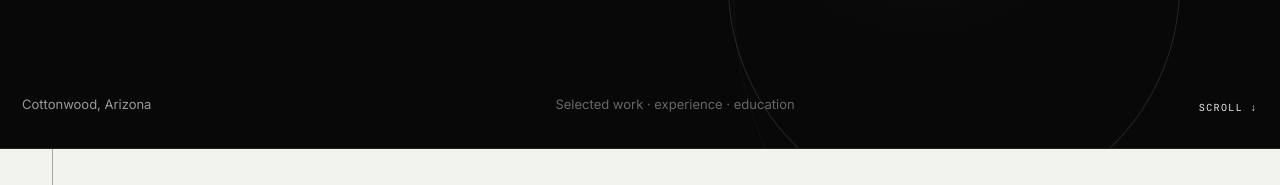
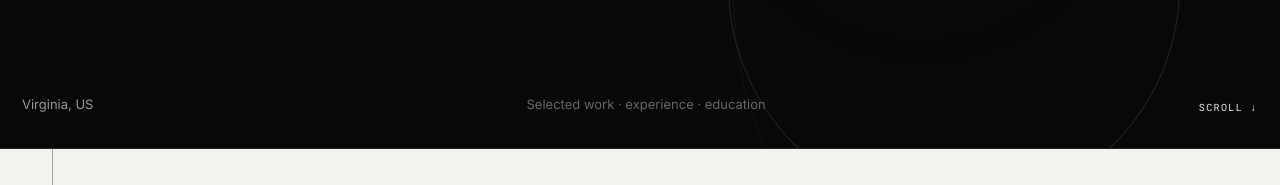
Before and after one commit to Yaswanth2120/yaswanth-portfolio, a React (Vite) app: page / in a window 1280 px wide. Shown: the part 479-664 px from the top of the page. Built offline with nearby package versions, Linux system fonts and the light colour scheme; the HTML template or start-up script is replaced by a standard one.

Commit message:
Update location to Virginia, US

```diff
--- a/src/pages/Home.jsx
+++ b/src/pages/Home.jsx
@@ -6,7 +6,7 @@ const projects = [
 ];
 
 const experience = [
-  ["Agile Technologies", "Software Engineer", "Mar 2026 — Present", "Cottonwood, AZ"],
+  ["Agile Technologies", "Software Engineer", "Mar 2026 — Present", "Virginia, US"],
   ["Auburn University", "Graduate Research Assistant", "Jan 2025 — Aug 2025", "Montgomery, AL"],
   ["ITC Infotech", "Software Developer", "Jul 2022 — Nov 2023", "Kolkata, India"],
   ["SoftSuave Technologies", "Software Engineering Intern", "May 2021 — Jun 2022", "Bangalore, India"],
@@ -39,7 +39,7 @@ export const Home = () => {
 
   return <main>
     <header><button onClick={() => go("top")}>YSV.</button><nav><button onClick={() => go("projects")}>Projects</button><button onClick={() => go("experience")}>Experience</button><button onClick={() => go("about")}>About</button></nav><a href="mailto:yaswanthsai2120@gmail.com">yaswanthsai2120@gmail.com ↗</a></header>
-    <section id="top" className="intro"><div className="intro-signal" aria-hidden="true"><i /><i /><i /><i /><i /></div><p className="mono">SOFTWARE ENGINEER</p><h1>Yaswanth<br />Sai Venkatesan</h1><div className="intro-meta"><p>Cottonwood, Arizona</p><p>Selected work · experience · education</p><button onClick={() => go("projects")}>SCROLL ↓</button></div></section>
+    <section id="top" className="intro"><div className="intro-signal" aria-hidden="true"><i /><i /><i /><i /><i /></div><p className="mono">SOFTWARE ENGINEER</p><h1>Yaswanth<br />Sai Venkatesan</h1><div className="intro-meta"><p>Virginia, US</p><p>Selected work · experience · education</p><button onClick={() => go("projects")}>SCROLL ↓</button></div></section>
     <section id="projects" className="projects"><div className="project-stage"><div className="project-guide" aria-hidden="true" />{projects.map((project, projectIndex) => <article className={`project-case ${activeProject === projectIndex ? "is-active" : ""}`} key={project.title} aria-hidden={activeProject !== projectIndex}><span className="project-marker" aria-hidden="true">0{projectIndex + 1}</span><div className="project-copy"><div className="case-meta"><span>0{projectIndex + 1}</span>{projectIndex === 0 && <span>649 AUTOMATED TESTS</span>}</div><h2>{project.title.split("\n").map((line, lineIndex) => <span key={line}>{line}{lineIndex === 0 && project.title.includes("\n") && <br />}</span>)}</h2><p className="description">{project.description}</p><p className="stack">{project.stack.join(" · ")}</p><a href="https://github.com/Yaswanth2120" target="_blank" tabIndex={activeProject === projectIndex ? 0 : -1}>VIEW ON GITHUB ↗</a></div><Diagram kind={project.kind} /></article>)}</div><div className="project-scroll-steps" aria-hidden="true">{projects.map((project, projectIndex) => <div className="project-scroll-step" data-project-index={projectIndex} key={project.title} ref={(element) => { stepRefs.current[projectIndex] = element; }} />)}</div></section>
     <section id="experience" className="experience"><p className="mono">EXPERIENCE</p><div>{experience.map(([company, role, period, place], index) => <article key={company}><span>0{index + 1}</span><div><h2>{company}</h2><p>{role}</p></div><p>{period}<br />{place}</p></article>)}</div></section>
     <section id="about" className="about"><p className="mono">EDUCATION / SKILLS</p><div className="about-grid"><div><h2>Master of Science in Computer Science</h2><p>Auburn University at Montgomery<br />Jan 2024 — Dec 2025</p><h2>Bachelor of Technology in Electrical and Electronics Engineering</h2><p>National Institute of Technology Mizoram<br />Aug 2018 — May 2022</p></div><div><h3>Languages</h3><p>Python · Java · SQL · JavaScript</p><h3>AI / ML</h3><p>LLMs · RAG · Prompt Engineering · Guardrails · LangChain · Whisper · PyTorch · Scikit-learn · OpenCV</p><h3>Backend / Data</h3><p>FastAPI · Spring Boot · PostgreSQL · Redis · Kafka · RabbitMQ</p><h3>Cloud / DevOps</h3><p>AWS · GCP · Docker · Kubernetes · Jenkins · GitHub Actions</p></div></div></section>
```
